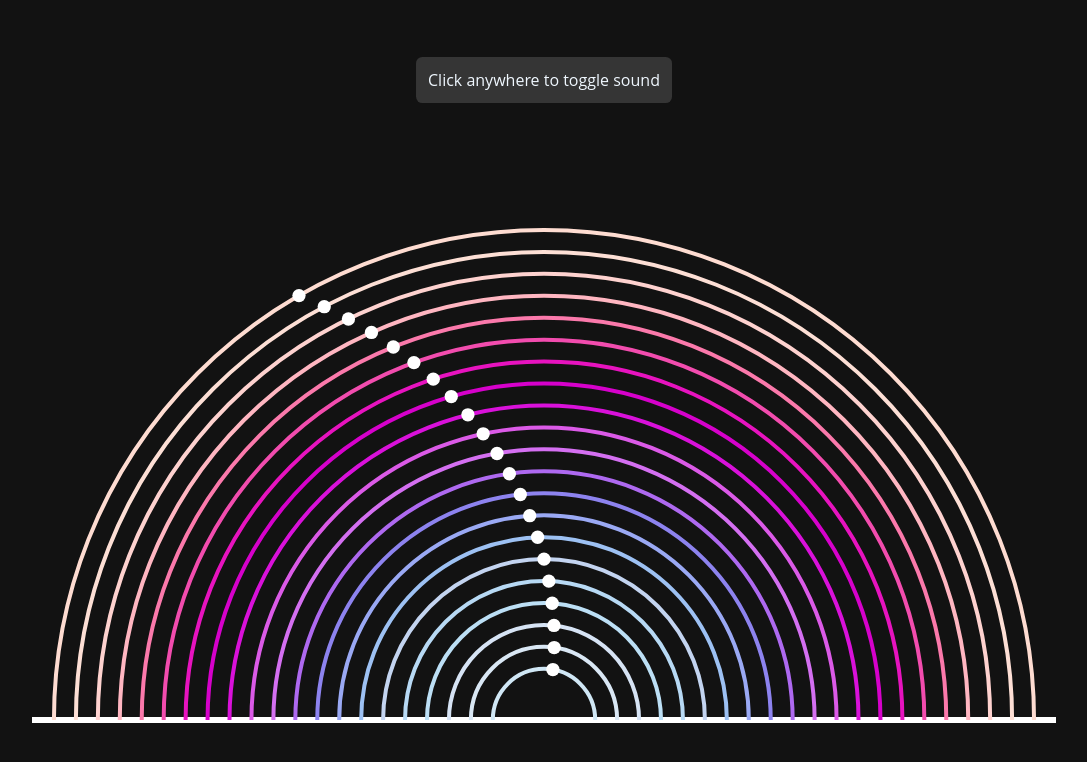
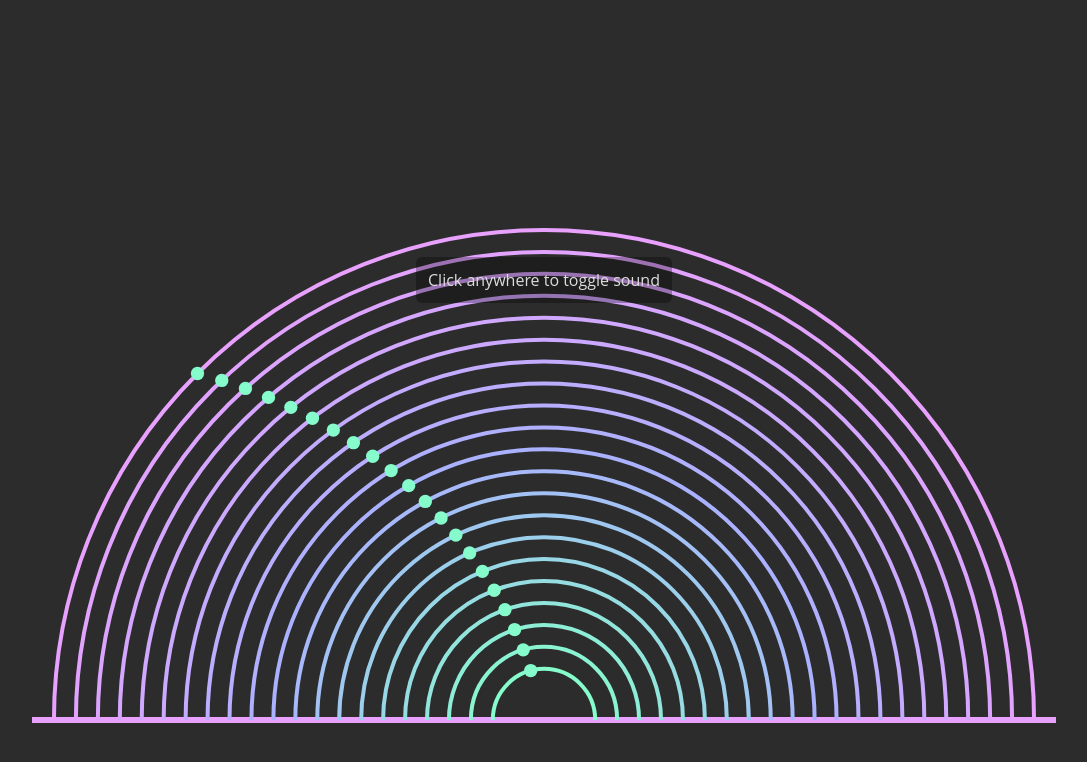
Before and after one commit to ae-app-labs/web-polyrhythms, a plain HTML site: page index.html in a window 1280 px wide. Shown: the whole page, without its empty margins (96-1183 px from the left). Drawn offline with Linux system fonts and the light colour scheme.

Commit message:
code cleanup

```diff
--- a/assets/main.css
+++ b/assets/main.css
@@ -6,8 +6,8 @@
 html, body {
     height: 100vh;
     overflow: hidden;
-    background-color: #121212;
-    color: aliceblue;
+    background-color: #2c2c2c;
+    color: #dddddd;
     font-family: 'Open Sans';
 }
 
@@ -18,13 +18,20 @@ html, body {
 
 #sound-message {
     position: fixed;
-    top: 10%;
+    top: 35%;
     left: 50%;
     translate: -50% -50%;
     z-index: 3;
     padding: 0.75rem;
-    background-color: rgb(255 255 255 / 15%);
+    background-color: rgba(0, 0, 0, 30%);
     border-radius: 0.4rem;
-    transition: opacity 1000ms;
     pointer-events: none;
-  }
+    animation: fadeOutAnim 2s 1;
+    animation-delay: 5s;
+    animation-fill-mode: forwards;
+}
+
+@keyframes fadeOutAnim {
+    from { opacity: 1;}
+    to {opacity: 0;}
+}
--- a/assets/main.js
+++ b/assets/main.js
@@ -6,13 +6,14 @@ let startTime = new Date().getTime()
 let soundEnabled = false
 const maxLoops = 50
 const oneFullLoop = 2 * Math.PI
-const realignmentTime = 900; // 15 minutes
+const realignmentTime = 60 * 20; // 20 minutes
 
+// Disable audio if we the tab is not visible
 document.onvisibilitychange = () => soundEnabled = false
 
 paper.onclick = () => soundEnabled = !soundEnabled
 
-const colors = [
+const colors1 = [
     "#D0E7F5",
     "#D9E7F4",
     "#D6E3F4",
@@ -36,6 +37,30 @@ const colors = [
     "#FEDCD1",
 ]
 
+const colors = [
+    "#86FBCC",
+    "#8AF3D2",
+    "#8DEDD6",
+    "#91E5DB",
+    "#95DDE1",
+    "#98D7E5",
+    "#9CCFEB",
+    "#9FC8F0",
+    "#A3C1F5",
+    "#A7B9FA",
+    "#AAB2FF",
+    "#B0B0FF",
+    "#B7AEFF",
+    "#BCADFF",
+    "#C3ABFF",
+    "#CAA9FF",
+    "#D0A8FF",
+    "#D5A6FF",
+    "#DCA4FF",
+    "#E2A3FF",
+    "#E9A1FF",
+]
+
 const calculateNextImpactTime = (currentImpactTime, velocity) => {
     return currentImpactTime + (Math.PI / velocity) * 1000
 }
@@ -55,6 +80,7 @@ const arcs = colors.map( (color, index) => {
     }
 })
 
+// the draw loop
 const draw = () => {
     paper.width = paper.clientWidth
     paper.height = paper.clientHeight
@@ -73,12 +99,12 @@ const draw = () => {
     }
 
     const center = {
-        x: paper.width *.5,
-        y: paper.height *.9
+        x: paper.width * 0.5,
+        y: paper.height * 0.9
     }
 
     // Draw the line
-    pen.strokeStyle = "white"
+    pen.strokeStyle = "#E9A1FF"
     pen.lineWidth = 6
 
     pen.beginPath()
@@ -86,22 +112,18 @@ const draw = () => {
     pen.lineTo(end.x, end.y)
     pen.stroke()
 
+    // Draw the arcs and circles
     const length = end.x - start.x
     const initialArcRadius = length * 0.05
-
+    const spacing = (length / 2 - initialArcRadius) / arcs.length
+    const maxAngle = 2 * Math.PI
     pen.lineWidth = 4
 
-    //const initialArcRadius = length * 0.05
-    const spacing = (length / 2 - initialArcRadius) / arcs.length
-
     arcs.forEach( (arc, index) => {
-        const maxAngle = 2 * Math.PI
-        //const numberOfLoops = oneFullLoop * (maxLoops - index)
-        //const velocity = numberOfLoops / realignmentTime
-
         // distance =  time * speed
         const distance = Math.PI + (elapsedTime * arc.velocity)
         const modDistance = distance % maxAngle
+
         // constrain the circle between PI and 2 PI
         const adjustedDistance = modDistance >= Math.PI ? modDistance : maxAngle - modDistance
         const arcRadius = initialArcRadius + (index * spacing)
@@ -112,24 +134,23 @@ const draw = () => {
         pen.arc(center.x, center.y, arcRadius, Math.PI, 2 * Math.PI)
         pen.stroke()
 
-
+        // Calculate the x and y for the arc
         const x = center.x + arcRadius * Math.cos(adjustedDistance)
         const y = center.y + arcRadius * Math.sin(adjustedDistance)
 
         // Draw Circle
-        pen.fillStyle = "white"
+        pen.fillStyle = "#86FBCC"
         pen.beginPath()
         pen.arc(x, y, length * 0.0065, 0, 2 * Math.PI)
         pen.fill()
 
-
-        // Play audio
+        // Play an audio when the circle touches the line
         if(currentTime >= arc.nextImpactTime) {
-            if (index ===10)
-                console.log(currentTime + " " + arc.nextImpactTime)
+            // Play audio only if it is enabled
             if(soundEnabled){
                 arc.audio.play()
             }
+            // Recalculate the next impact time, time = distance / speed
             arc.nextImpactTime =  calculateNextImpactTime(arc.nextImpactTime, arc.velocity)
         }
 
@@ -138,4 +159,5 @@ const draw = () => {
     requestAnimationFrame(draw)
 }
 
+// Call draw() for the first time
 draw()
```
Also changed, not shown: README.md.
